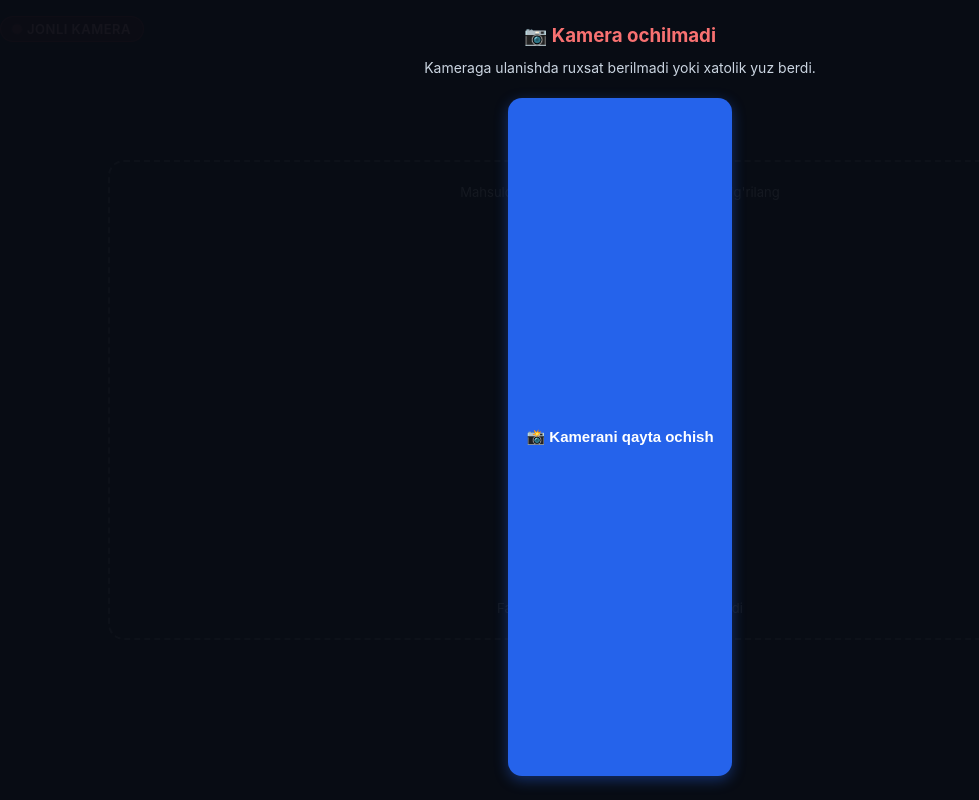
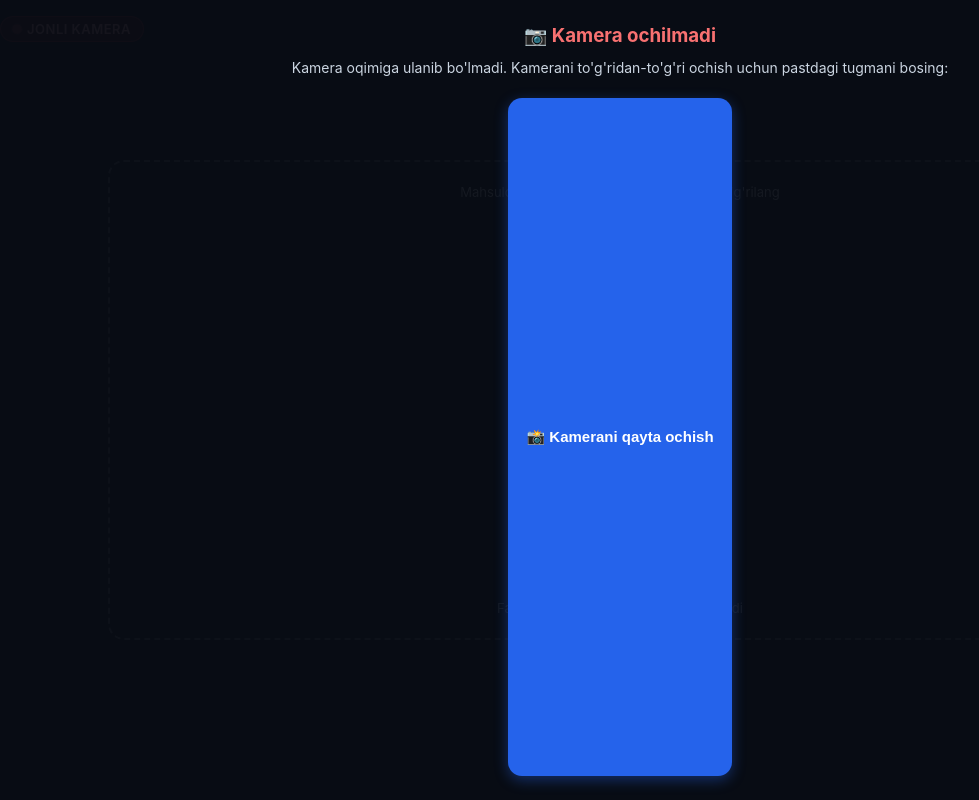
Before and after one commit to samadov2005/sesuzport, a Django app: template templates/camera.html in a window 1280 px wide. Shown: the whole page, without its empty margins (20-999 px from the left). Run offline with Django 5.2, Linux system fonts and the light colour scheme; the template is opened without the code that fills it, so the values that code supplies are empty; some libraries are stand-ins or nearby versions.

Commit message:
fix: enhance live camera webapp with robust fallback constraints and direct camera capture

```diff
--- a/templates/camera.html
+++ b/templates/camera.html
@@ -388,28 +388,35 @@
         let torchTrack = null;
         let isTorchOn = false;
 
-        // Initialize Camera
+        // Initialize Camera with robust fallbacks
         async function startCamera() {
-            try {
             if (!navigator.mediaDevices || !navigator.mediaDevices.getUserMedia) {
-                    throw new Error("Ushbu brauzerda video stream qo'llab-quvvatlanmaydi.");
+                // Device does not support getUserMedia stream -> use direct hardware capture
+                fallbackBtn.style.display = 'block';
+                showError("To'g'ridan-to'g'ri kamera orqali rasmga olish uchun pastdagi tugmani bosing.");
+                return;
             }
 
-                // Constraints for back camera
-                const constraints = {
-                    audio: false,
-                    video: {
-                        facingMode: { ideal: "environment" },
-                        width: { ideal: 1920 },
-                        height: { ideal: 1080 }
-                    }
-                };
+            const constraintList = [
+                { audio: false, video: { facingMode: { ideal: "environment" } } },
+                { audio: false, video: { facingMode: "environment" } },
+                { audio: false, video: true }
+            ];
 
+            let started = false;
+            for (const constraints of constraintList) {
+                try {
                     mediaStream = await navigator.mediaDevices.getUserMedia(constraints);
                     video.srcObject = mediaStream;
                     await video.play();
+                    started = true;
+                    break;
+                } catch (e) {
+                    console.warn("Constraint attempt failed:", constraints, e);
+                }
+            }
 
-                // Check for torch capability
+            if (started) {
                 const track = mediaStream.getVideoTracks()[0];
                 if (track) {
                     torchTrack = track;
@@ -418,11 +425,9 @@
                         torchBtn.style.display = 'flex';
                     }
                 }
-
                 errorOverlay.style.display = 'none';
-            } catch (err) {
-                console.warn("Direct stream error:", err);
-                showError("Kameraga ulanishda ruxsat berilmadi yoki xatolik yuz berdi.");
+            } else {
+                showError("Kamera oqimiga ulanib bo'lmadi. Kamerani to'g'ridan-to'g'ri ochish uchun pastdagi tugmani bosing:");
             }
         }
 
```
Lines whose indentation alone changed are shown as unchanged.
